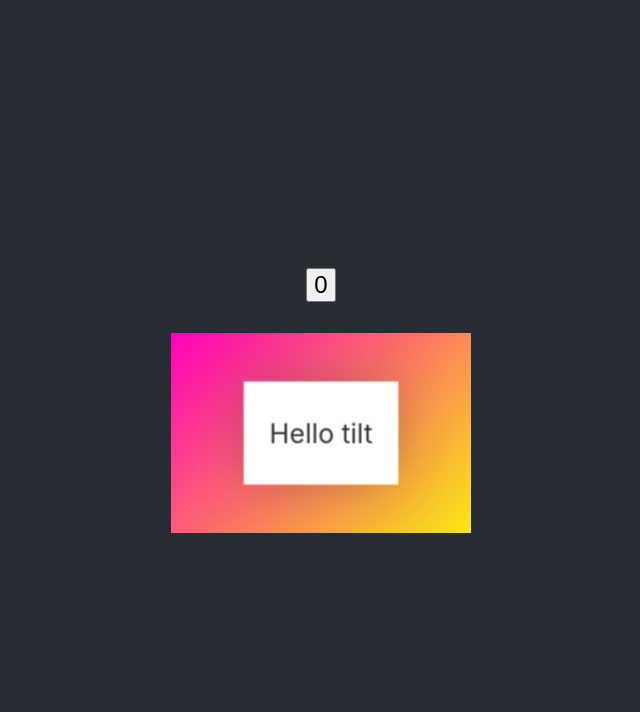
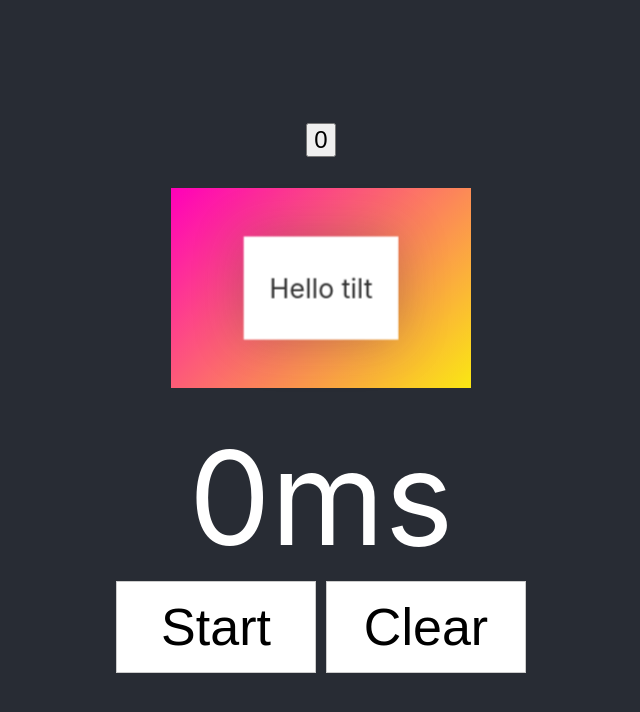
Before and after one commit to veremey/react-simpleHooks, a React (Create React App) app: page / in a window 1280 px wide. Shown: the top 712 px of the page, without its empty margins (319-959 px from the left). Built offline with nearby package versions, Linux system fonts and the light colour scheme.

Commit message:
Stopwatch inplementation

```diff
--- a/src/App.js
+++ b/src/App.js
@@ -1,6 +1,7 @@
 import './App.css';
 
 import { Counter } from './components/counter'
+import Stopwatch from './components/stopwatch/stopwatch'
 import { Usage } from './components/tilt/tilt'
 
 function App() {
@@ -10,6 +11,8 @@ function App() {
         <Counter />
         <br />
         <Usage/>
+        <br />
+        <Stopwatch />
       </header>
     </div>
   );
--- /dev/null
+++ b/src/components/stopwatch/stopwatch.js
@@ -0,0 +1,60 @@
+import { useEffect, useRef, useState } from 'react'
+
+const Stopwatch = () => {
+  const [lapse, setLapse] = useState(0)
+  const [running, setRunning] = useState(false)
+  const intervalRef = useRef(null)
+
+  useEffect(() => {
+    return () => clearInterval(intervalRef.current)
+  }, [])
+
+  const handleRunClick = () => {
+    if (running) {
+      clearInterval(intervalRef.current)
+    } else {
+      const startTime = Date.now() - lapse
+      intervalRef.current = setInterval(() => {
+        setLapse(Date.now() - startTime)
+      }, 0)
+    }
+    setRunning(!running)
+  }
+
+  const handleClearClick = () =>{
+    clearInterval(intervalRef.current)
+    setLapse(0)
+    setRunning(false)
+  }
+
+  return (
+    <div style={{textAlign: 'center'}}>
+      <label
+        style={{
+          fontSize: '5em',
+          display: 'block',
+        }}
+      >
+        {lapse}
+        ms
+      </label>
+      <button onClick={handleRunClick} style={buttonStyles}>
+        {running ? 'Stop' : 'Start'}
+      </button>
+      <button onClick={handleClearClick} style={buttonStyles}>
+        Clear
+      </button>
+    </div>
+  )
+}
+
+const buttonStyles = {
+  border: '1px solid #ccc',
+  background: '#fff',
+  fontSize: '2em',
+  padding: 15,
+  margin: 5,
+  width: 200,
+}
+
+export default Stopwatch
```
